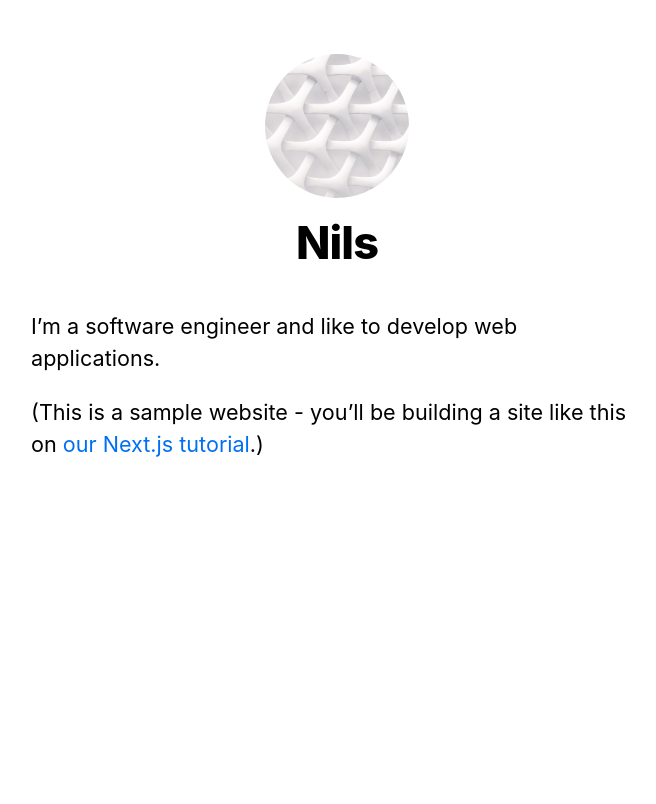
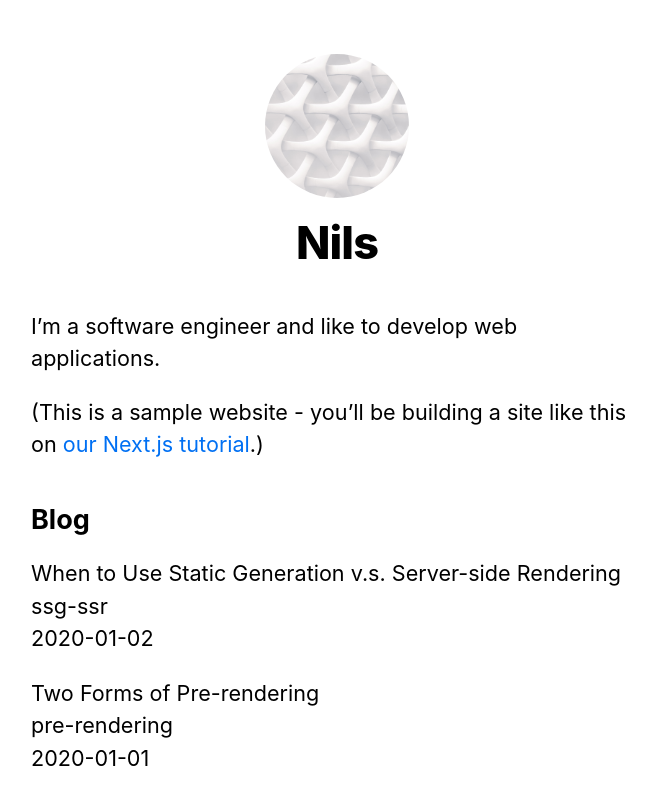
Before and after one commit to nilsn11/nextjs-tutorial-blog_app, a Next.js app: page / in a window 1280 px wide. Shown: the top 804 px of the page, without its empty margins (303-959 px from the left). Built offline with nearby package versions, Linux system fonts and the light colour scheme.

Commit message:
implement getStaticProps

```diff
--- a/pages/index.js
+++ b/pages/index.js
@@ -1,8 +1,18 @@
 import Head from 'next/head';
 import Layout, { siteTitle } from '../components/layout';
 import utilStyles from '../styles/utils.module.css';
+import { getSortedPostsData } from '../lib/posts';
 
-export default function Home() {
+export async function getStaticProps() {
+    const allPostsData = getSortedPostsData();
+    return {
+        props: {
+            allPostsData,
+        },
+    };
+}
+
+export default function Home({ allPostsData }) {
     return (
         <Layout home>
             <Head>
@@ -20,6 +30,23 @@
                     .)
                 </p>
             </section>
+
+            <section
+                className={`${utilStyles.headingMd} ${utilStyles.padding1px}`}
+            >
+                <h2 className={utilStyles.headingLg}>Blog</h2>
+                <ul className={utilStyles.list}>
+                    {allPostsData.map(({ id, date, title }) => (
+                        <li className={utilStyles.listItem} key={id}>
+                            {title}
+                            <br />
+                            {id}
+                            <br />
+                            {date}
+                        </li>
+                    ))}
+                </ul>
+            </section>
         </Layout>
     );
 }
```
